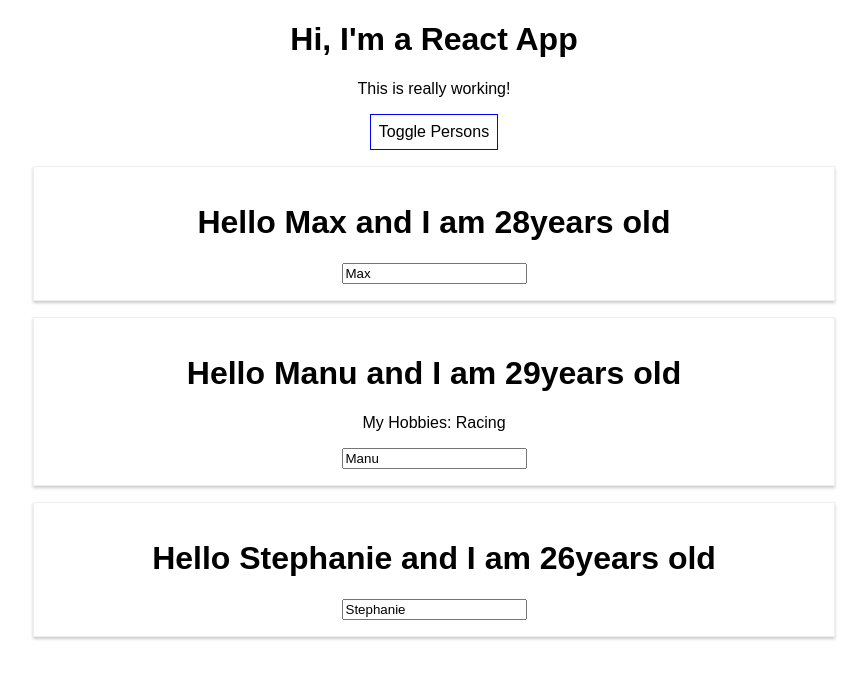
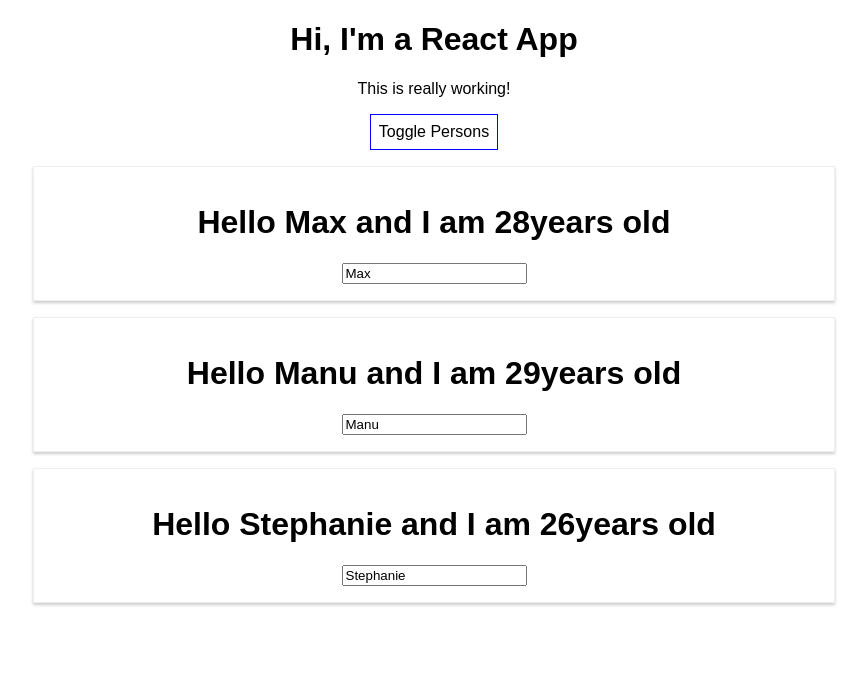
Before and after one commit to waspryo/incl-redux, a React (Create React App) app: page / in a window 1280 px wide. Both pictures are taken after a click on the button "Toggle Persons". Shown: the top 678 px of the page, without its empty margins (206-1073 px from the left). Built offline with nearby package versions, Linux system fonts and the light colour scheme.

Commit message:
remove data  by splice

```diff
--- a/src/App.js
+++ b/src/App.js
@@ -13,18 +13,6 @@
     showPersons: false
   }
 
-  switchNameHandler = (newName) => {
-    // console.log('Was clicked!');
-    // DON'T DO THIS: this.state.persons[0].name = 'Maximilian';
-    this.setState({
-      persons: [
-        { name: newName, age: 28 },
-        { name: 'Manu', age: 29 },
-        { name: 'Stephanie', age: 27 }
-      ]
-    })
-  }
-
   nameChangedHandler = (event) => {
     this.setState({
       persons: [
@@ -33,6 +21,12 @@
         { name: 'Stephanie', age: 26 }
       ]
     })
+  }
+
+  deletePersonhandler = (personIndex) => {
+    const persons = this.state.persons;
+    persons.splice(personIndex, 1)
+    this.setState({ persons: persons })
   }
 
   togglePersonsHandler = () => {
@@ -55,17 +49,12 @@
     if (this.state.showPersons) {
       persons = (
         <div>
-          <Person
-            name={this.state.persons[0].name}
-            age={this.state.persons[0].age} />
-          <Person
-            name={this.state.persons[1].name}
-            age={this.state.persons[1].age}
-            click={this.switchNameHandler.bind(this, 'Max!')}
-            changed={this.nameChangedHandler} >My Hobbies: Racing</Person>
-          <Person
-            name={this.state.persons[2].name}
-            age={this.state.persons[2].age} />
+          {this.state.persons.map((person, index) => {
+            return <Person
+              click={() => this.deletePersonhandler(index)}
+              name={person.name}
+              age={person.age} />
+          })}
         </div>
       );
     }
```
